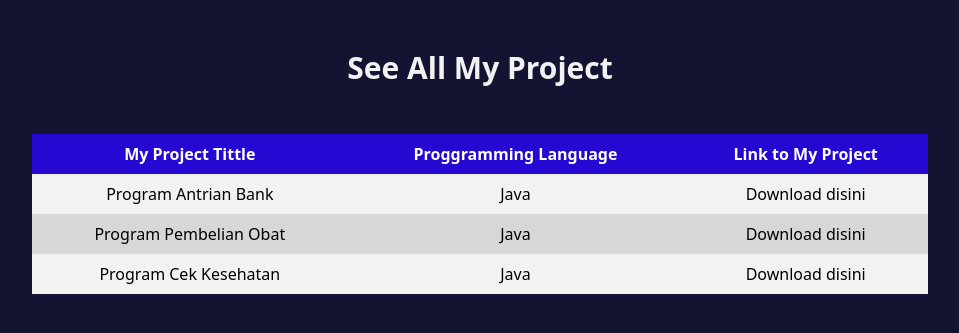
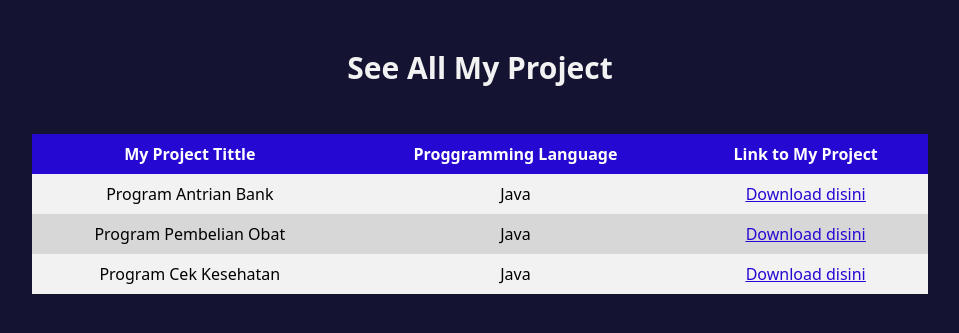
Before and after one commit to yasinAlfiYahya/Web-Portofolio, a PHP site: the page made by My Project.html in a window 1280 px wide. Shown: the part 148-481 px from the top of the page, without its empty margins (160-1119 px from the left). Run offline with PHP 8.4, Linux system fonts and the light colour scheme; some libraries are stand-ins or nearby versions.

Commit message:
Update My Project.css

```diff
--- a/css/My Project.css
+++ b/css/My Project.css
@@ -8,6 +8,12 @@ h1{
     line-height: 2.25rem;
     color: #f2f2f2;
 }
+
+.download{
+    color: #2608d3;
+    text-decoration: underline;
+}
+
 
 body{
     background-color: #141432;
```
